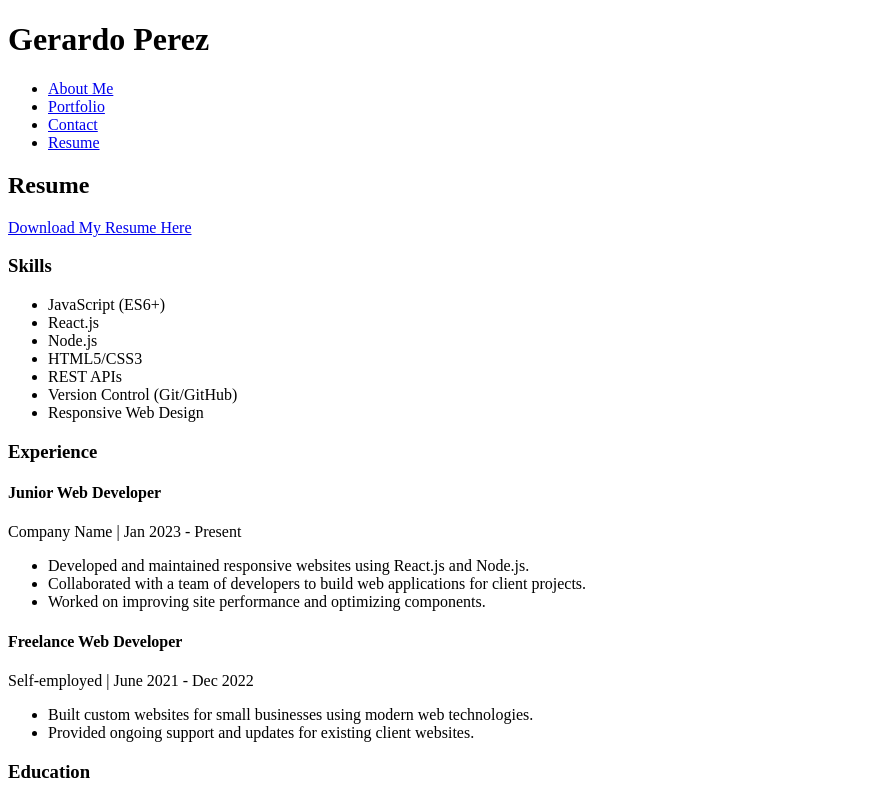
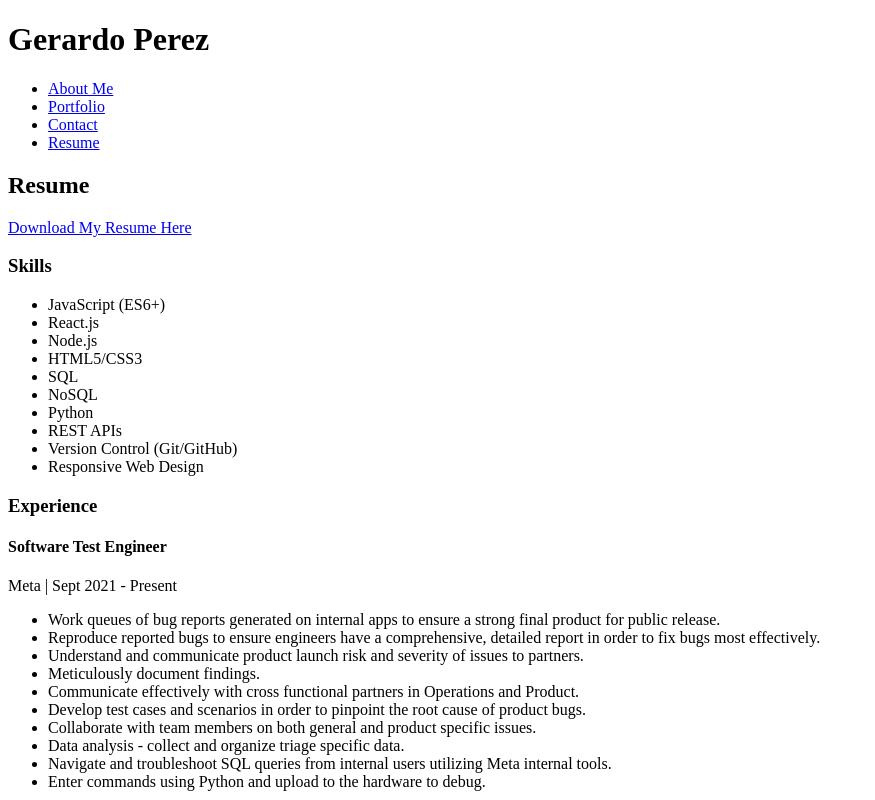
Before and after one commit to Gera1313/react-portfolio-2, a React (Vite) app: page /resume in a window 1280 px wide. Shown: the top 800 px of the page, without its empty margins (0-875 px from the left). Built offline with nearby package versions, Linux system fonts and the light colour scheme.

Commit message:
resume.jsx added more info

```diff
--- a/src/components/resume.jsx
+++ b/src/components/resume.jsx
@@ -20,6 +20,9 @@ function Resume() {
           <li>React.js</li>
           <li>Node.js</li>
           <li>HTML5/CSS3</li>
+          <li>SQL</li>
+          <li>NoSQL</li>
+          <li>Python</li>
           <li>REST APIs</li>
           <li>Version Control (Git/GitHub)</li>
           <li>Responsive Web Design</li>
@@ -30,20 +33,33 @@ function Resume() {
       <div className="experience-section">
         <h3>Experience</h3>
         <div className="job">
-          <h4>Junior Web Developer</h4>
-          <p>Company Name | Jan 2023 - Present</p>
+          <h4>Software Test Engineer</h4>
+          <p>Meta | Sept 2021 - Present</p>
           <ul>
             <li>
-              Developed and maintained responsive websites using React.js and
-              Node.js.
+              Work queues of bug reports generated on internal apps to ensure a strong final product for public release.
             </li>
             <li>
-              Collaborated with a team of developers to build web applications
-              for client projects.
+            Reproduce reported bugs to ensure engineers have a comprehensive, detailed report in order to fix bugs most effectively.
             </li>
             <li>
-              Worked on improving site performance and optimizing components.
+            Understand and communicate product launch risk and severity of issues to partners.
             </li>
+            <li>Meticulously document findings.</li>
+            <li>
+            Communicate effectively with cross functional partners in Operations and Product.
+            </li>
+            <li>
+            Develop test cases and scenarios in order to pinpoint the root cause of product bugs.
+            </li>
+            <li>
+            Collaborate with team members on both general and product specific issues.
+            </li>
+            <li>
+            Data analysis - collect and organize triage specific data.
+            </li>
+            <li>Navigate and troubleshoot SQL queries from internal users utilizing Meta internal tools.</li>
+            <li>Enter commands using Python and upload to the hardware to debug.</li>
           </ul>
         </div>
         <div className="job">
@@ -57,6 +73,12 @@ function Resume() {
             <li>
               Provided ongoing support and updates for existing client websites.
             </li>
+            <li></li>
+            <li></li>
+            <li></li>
+            <li></li>
+            <li></li>
+            <li></li>
           </ul>
         </div>
       </div>
```
